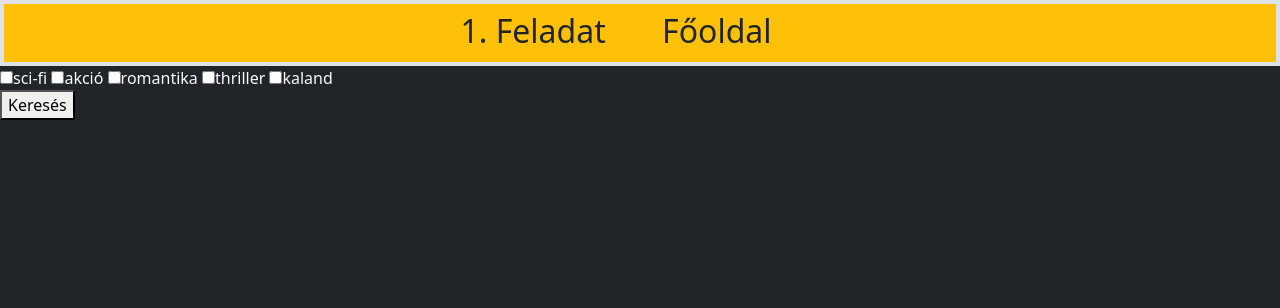
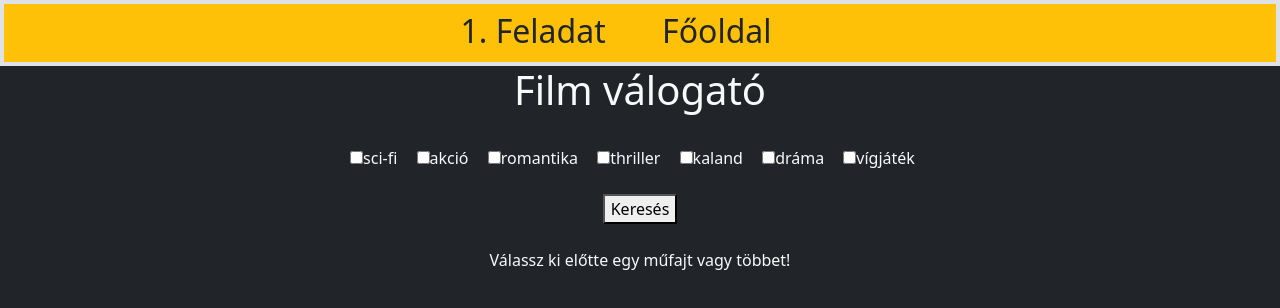
Before and after one commit to Cs12krisz/Bitfarago, a plain HTML site: page 2.feladat.html in a window 1280 px wide. Drawn offline with nearby package versions, Linux system fonts and the light colour scheme.

Commit message:
2. feladat igazítva

```diff
--- a/2.feladat.html
+++ b/2.feladat.html
@@ -6,6 +6,16 @@
     <meta name="viewport" content="width=device-width, initial-scale=1.0">
     <link href="https://cdn.jsdelivr.net/npm/bootstrap@5.0.2/dist/css/bootstrap.min.css" rel="stylesheet" integrity="sha384-EVSTQN3/azprG1Anm3QDgpJLIm9Nao0Yz1ztcQTwFspd3yD65VohhpuuCOmLASjC" crossorigin="anonymous">
     <title>2. Feladat</title>
+    <style>
+        .center {
+          display: flex;
+          justify-content: center;
+          align-items: center;
+        }
+        span{
+            padding-right: 15px;
+        }
+        </style>
 </head>
 <body class="bg-dark">
 
@@ -18,17 +28,24 @@
                 </nav>
             </div>
         </div>
-
-
+        <h1 class="text-light">Film válogató</h1>
+        <br>
     </div>
-    <div   class="text-light">
-    <input type="checkbox" name="sci-fi" id="sci-fi">sci-fi
-    <input type="checkbox" name="akció" id="akcio">akció
-    <input type="checkbox" name="romantika" id="romantika">romantika
-    <input type="checkbox" name="thriller" id="thriller">thriller
-    <input type="checkbox" name="kaland" id="kaland">kaland
+    <div class="text-light text-center">
+    <input type="checkbox" name="sci-fi" id="sci-fi"><span>sci-fi</span>
+    <input type="checkbox" name="akció" id="akcio"><span>akció</span>
+    <input type="checkbox" name="romantika" id="romantika"><span>romantika</span>
+    <input type="checkbox" name="thriller" id="thriller"><span>thriller</span>
+    <input type="checkbox" name="kaland" id="kaland"><span>kaland</span>
+    <input type="checkbox" name="dráma" id="drama"><span>dráma</span>
+    <input type="checkbox" name="vígjáték" id="vigjatek"><span>vígjáték</span>
    </div>
-
-    <button id="valogat">Keresés</button>
+   <br>
+   <div class="center">
+    <button id="valogat" class="button-center">Keresés</button>
+  </div>
+   <br>
+    <p class="text-light text-center" id="filmek">Válassz ki előtte egy műfajt vagy többet!</p>
+    <script src="javascript.js"></script>
 </body>
 </html>
```
